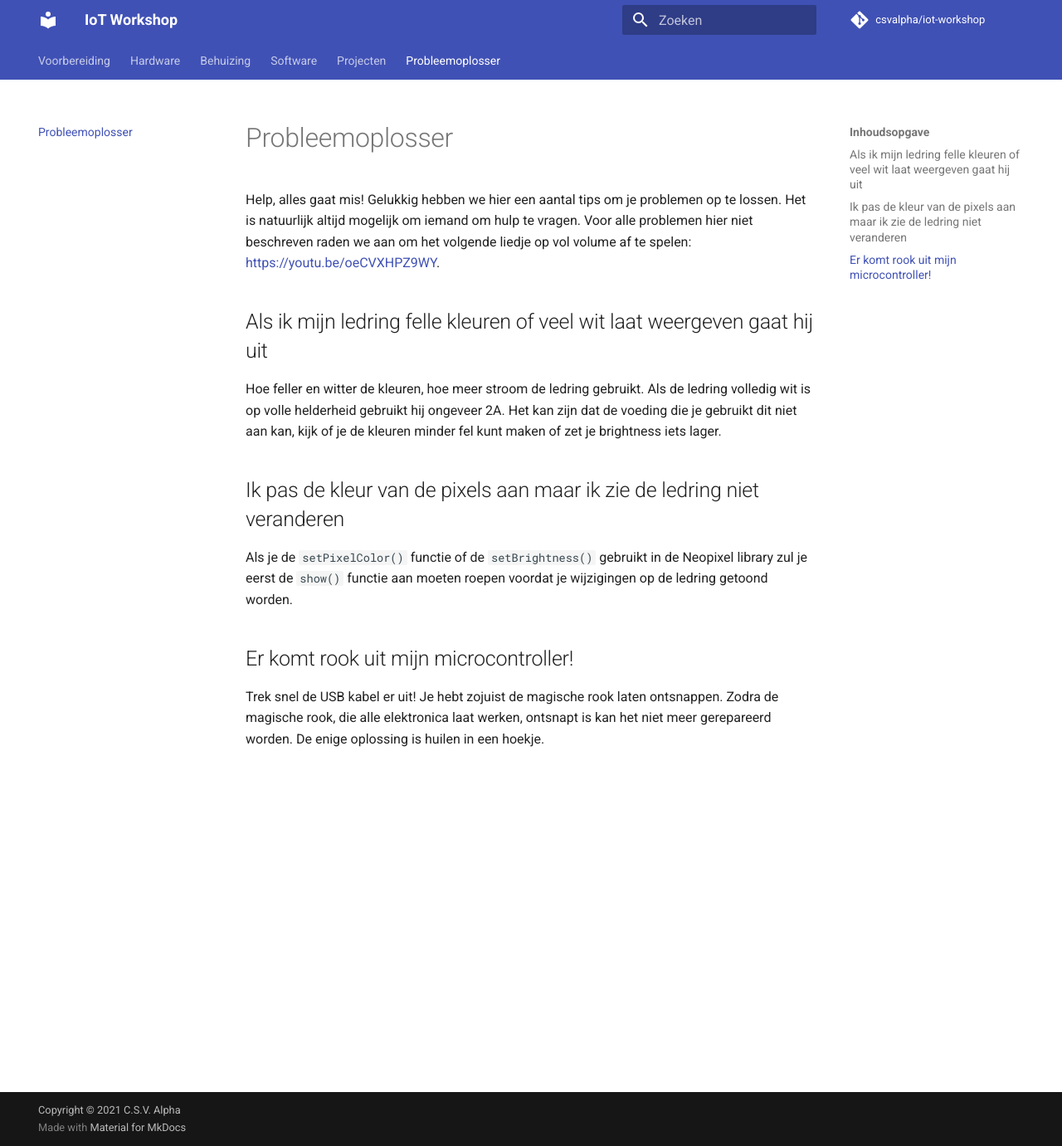
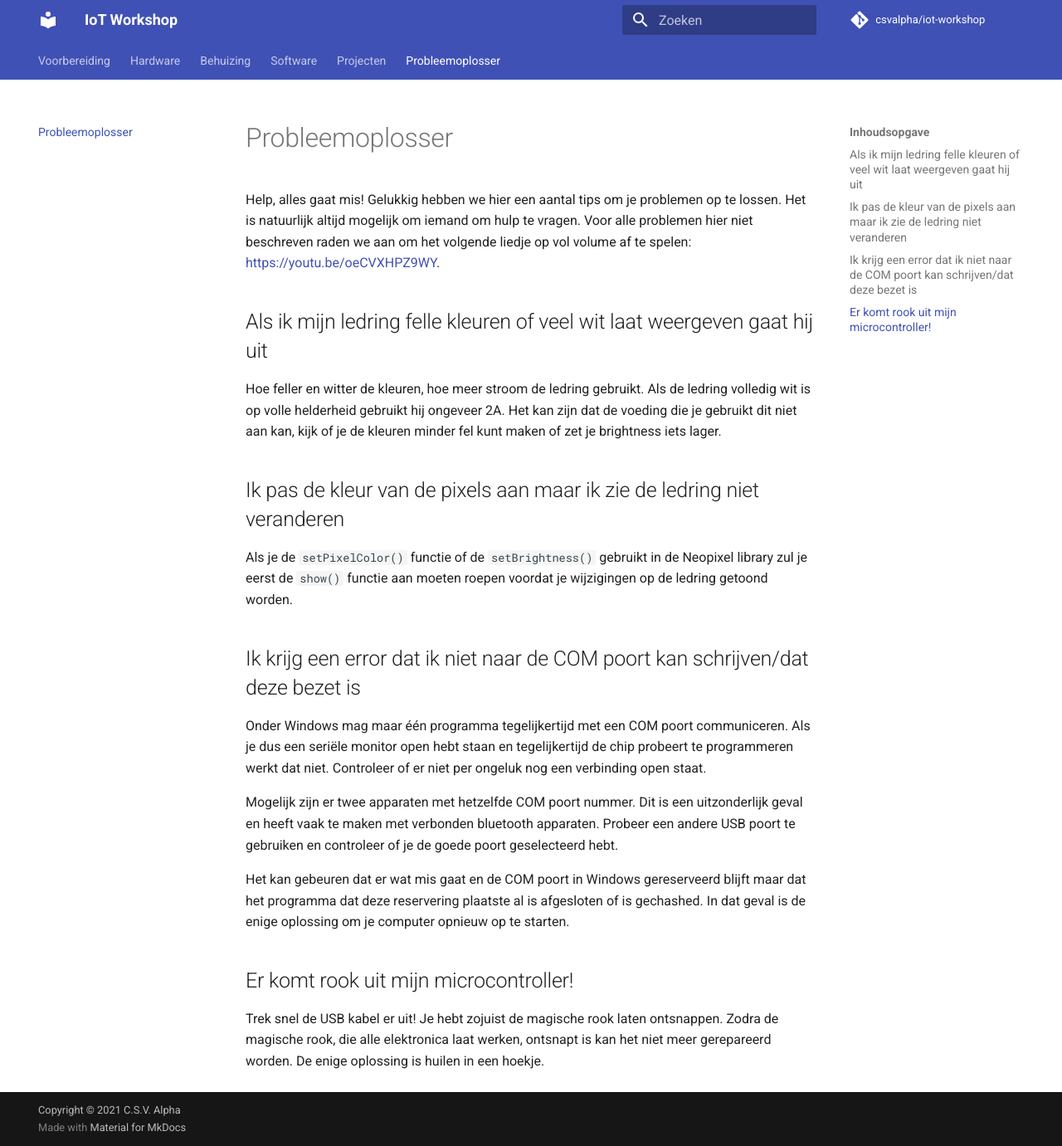
Before and after one commit to csvalpha/iot-workshop, an MkDocs documentation site: the page built from docs/probleemoplosser.md, in a window 1280 px wide and 1381 px high. Shown: the whole window at 83% size. Built offline with MkDocs 1.6.1 and Material for MkDocs 9.7.7, drawn with Linux system fonts in a browser that asks for light colours; comment, search, counter and statistics services are not loaded.

Commit message:
Update probleemoplosser.md

```diff
--- a/docs/probleemoplosser.md
+++ b/docs/probleemoplosser.md
@@ -7,5 +7,12 @@ Hoe feller en witter de kleuren, hoe meer stroom de ledring gebruikt. Als de led
 ## Ik pas de kleur van de pixels aan maar ik zie de ledring niet veranderen
 Als je de `setPixelColor()` functie of de `setBrightness()` gebruikt in de Neopixel library zul je eerst de `show()` functie aan moeten roepen voordat je wijzigingen op de ledring getoond worden.
 
+## Ik krijg een error dat ik niet naar de COM poort kan schrijven/dat deze bezet is
+Onder Windows mag maar één programma tegelijkertijd met een COM poort communiceren. Als je dus een seriële monitor open hebt staan en tegelijkertijd de chip probeert te programmeren werkt dat niet. Controleer of er niet per ongeluk nog een verbinding open staat.
+
+Mogelijk zijn er twee apparaten met hetzelfde COM poort nummer. Dit is een uitzonderlijk geval en heeft vaak te maken met verbonden bluetooth apparaten. Probeer een andere USB poort te gebruiken en controleer of je de goede poort geselecteerd hebt.
+
+Het kan gebeuren dat er wat mis gaat en de COM poort in Windows gereserveerd blijft maar dat het programma dat deze reservering plaatste al is afgesloten of is gechashed. In dat geval is de enige oplossing om je computer opnieuw op te starten.
+
 ## Er komt rook uit mijn microcontroller!
 Trek snel de USB kabel er uit! Je hebt zojuist de magische rook laten ontsnappen. Zodra de magische rook, die alle elektronica laat werken, ontsnapt is kan het niet meer gerepareerd worden. De enige oplossing is huilen in een hoekje.
```
